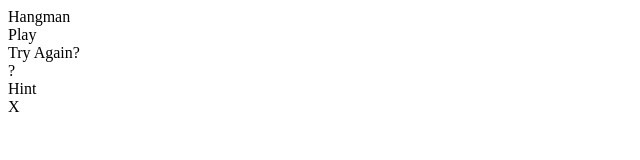
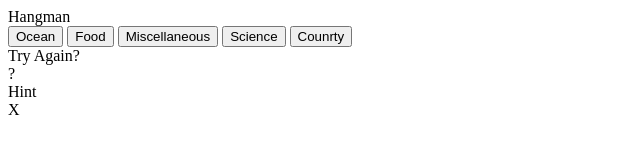
Before and after one commit to blackrose9/urban-wordguess, a plain HTML site: page index.html in a window 1280 px wide. Shown: the whole page, without its empty margins (0-640 px from the left). Drawn offline with Linux system fonts and the light colour scheme.

Commit message:
Add categories to html

```diff
--- a/index.html
+++ b/index.html
@@ -9,7 +9,12 @@
 <body>
   <div id="home">
     <div class="title">Hangman</div>
-    <div class="playbutton" onclick="startGame">Play</div>
+        <button class="oceancategory" onclick="startGame()">Ocean</button>
+        <button class="foodcategory" onclick="startGame()">Food</button>
+        <button class="mis-category" onclick="startGame()">Miscellaneous</button>
+        <button class="sci-category" onclick="startGame()">Science</button>
+        <button class="ctry-category" onclick="startGame()">Counrty</button>
+    </div>
   </div>
 
   <div id="result" class="h">
```
